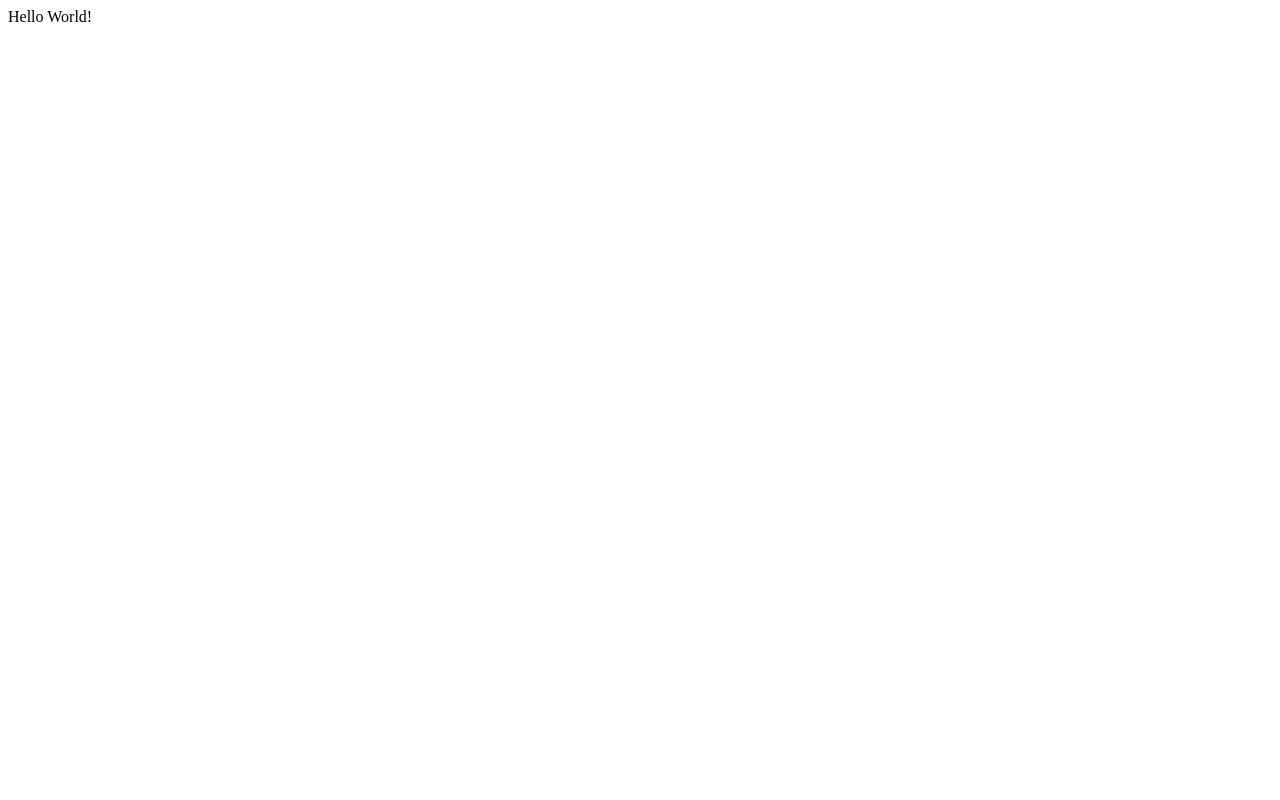
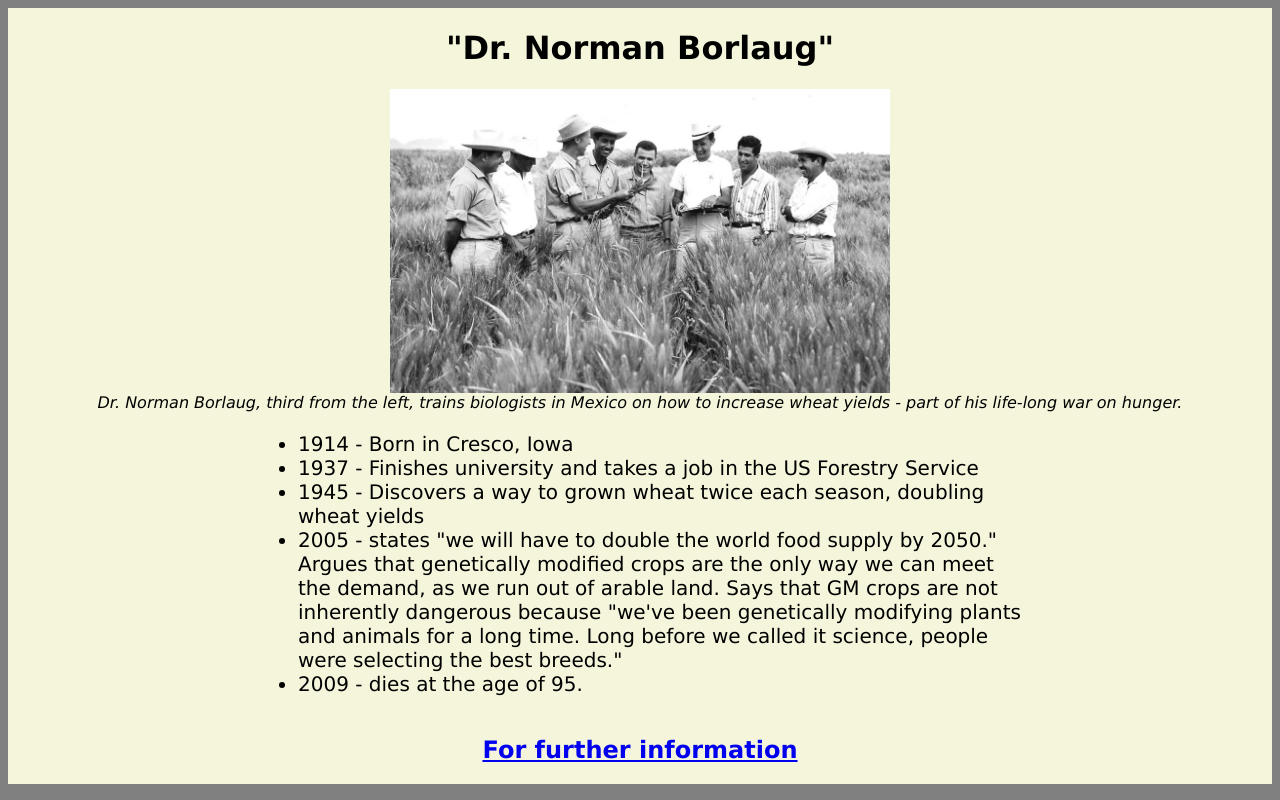
Before and after one commit to Lockless404/microverseCollaboration, a plain HTML site: page index.html in a window 1280 px wide. Drawn offline with Linux system fonts and the light colour scheme.

Commit message:
Completed collaboration with project Tribute page

```diff
--- a/css/style.css
+++ b/css/style.css
@@ -0,0 +1,38 @@
+#main {
+    background-repeat: no-repeat;
+    background-size: cover;
+    background-attachment: fixed;
+    background-position: center;
+    z-index: -1;
+    height: 100%;
+    display: flex;
+    flex-direction: column;
+    justify-content: center;
+    align-items: center;
+    font-family: 'Lucida Sans', 'Lucida Sans Regular', 'Lucida Grande', 'Lucida Sans Unicode', Geneva, Verdana, sans-serif;
+    background-color: beige;
+}
+
+#image {
+    width:100%;
+    height:auto;
+    max-width:500px;
+    margin-left:auto;
+    margin-right:auto;
+    display:block;
+}
+
+body {
+    background-color: grey;
+}
+
+#tribute-info {
+    text-align: left;
+    font-size: 20px;
+    margin-left: 250px;
+    margin-right: 250px;
+}
+#img-caption {
+    font-style: oblique;
+
+}
--- a/index.html
+++ b/index.html
@@ -8,21 +8,27 @@
 
   <body>
     <script src="https://cdn.freecodecamp.org/testable-projects-fcc/v1/bundle.js"></script>
+    <main id="main">
+      <h1 id="title">"Dr. Norman Borlaug"</h1>
+      <div id="img-div">
+        <img src= "images/bgpic.jpg" id="image" >
+        <div id="img-caption">Dr. Norman Borlaug, third from the left, trains biologists in Mexico on how to increase wheat yields - part of his life-long war on hunger. </div>
+      </div>
+      <section id="tribute-info">
+        <ul>
+        <li>1914 - Born in Cresco, Iowa</li>
+        <li>1937 - Finishes university and takes a job in the US Forestry Service </li>
+        <li>1945 - Discovers a way to grown wheat twice each season, doubling wheat yields </li>
+        <li>2005 - states "we will have to double the world food supply by 2050." Argues that genetically modified crops are the only way we can meet the demand, as we run out of arable land. Says that GM crops are not inherently dangerous because "we've been genetically modifying plants and animals for a long time. Long before we called it science, people were selecting the best breeds." </li>
+        <li>2009 - dies at the age of 95.</li>
+        </ul>
+      </section>
+      <h2>
+      <a href="https://en.wikipedia.org/wiki/Norman_Borlaug" target="_blank" id="tribute-link">For further information</a>
+      </h2>
 
-    <!--
+    </main>
 
-    Hello Camper!
-
-    For now, the test suite only works in Chrome!
-    Please read the README below in the JS Editor before beginning.
-    Feel free to delete this message once you have read it.
-    Good luck and Happy Coding!
-
-    - The freeCodeCamp Team
-
-    -->
-
-    Hello World!
     <script  src="js/index.js"></script>
   </body>
 </html>
```
Also changed, not shown: images/bgpic.jpg (added).
